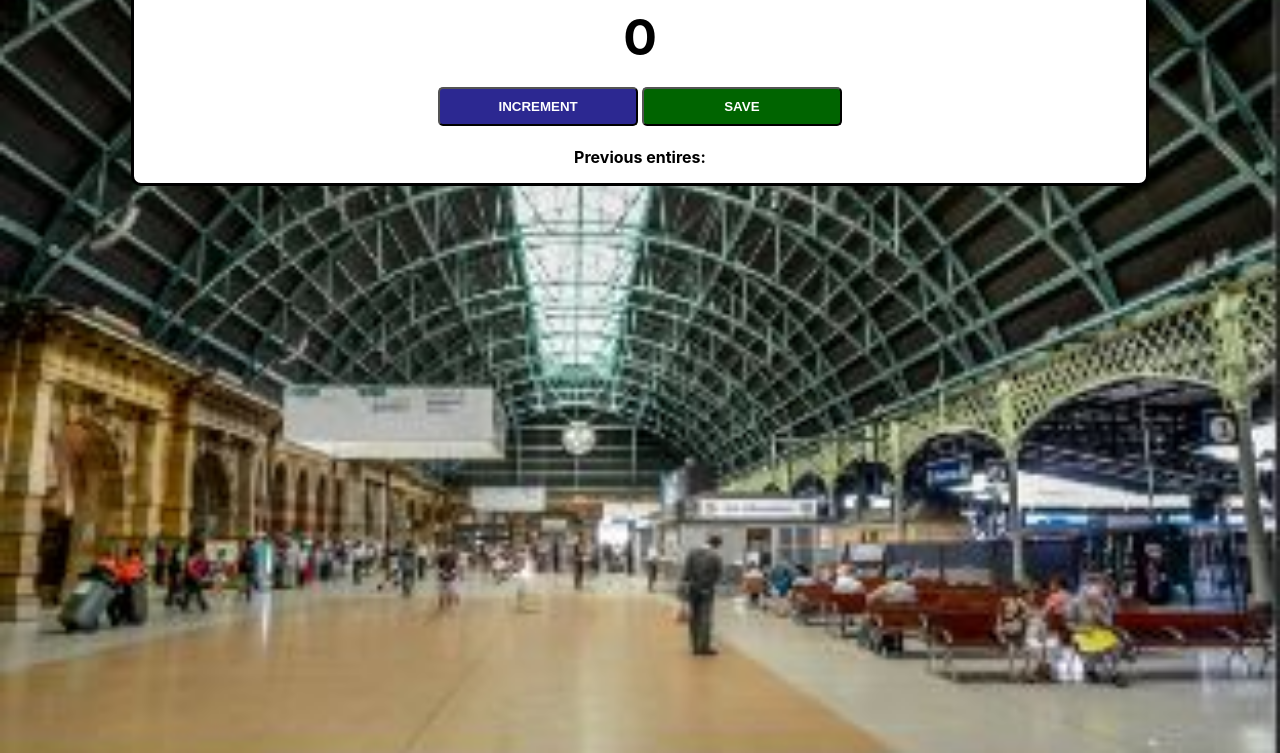
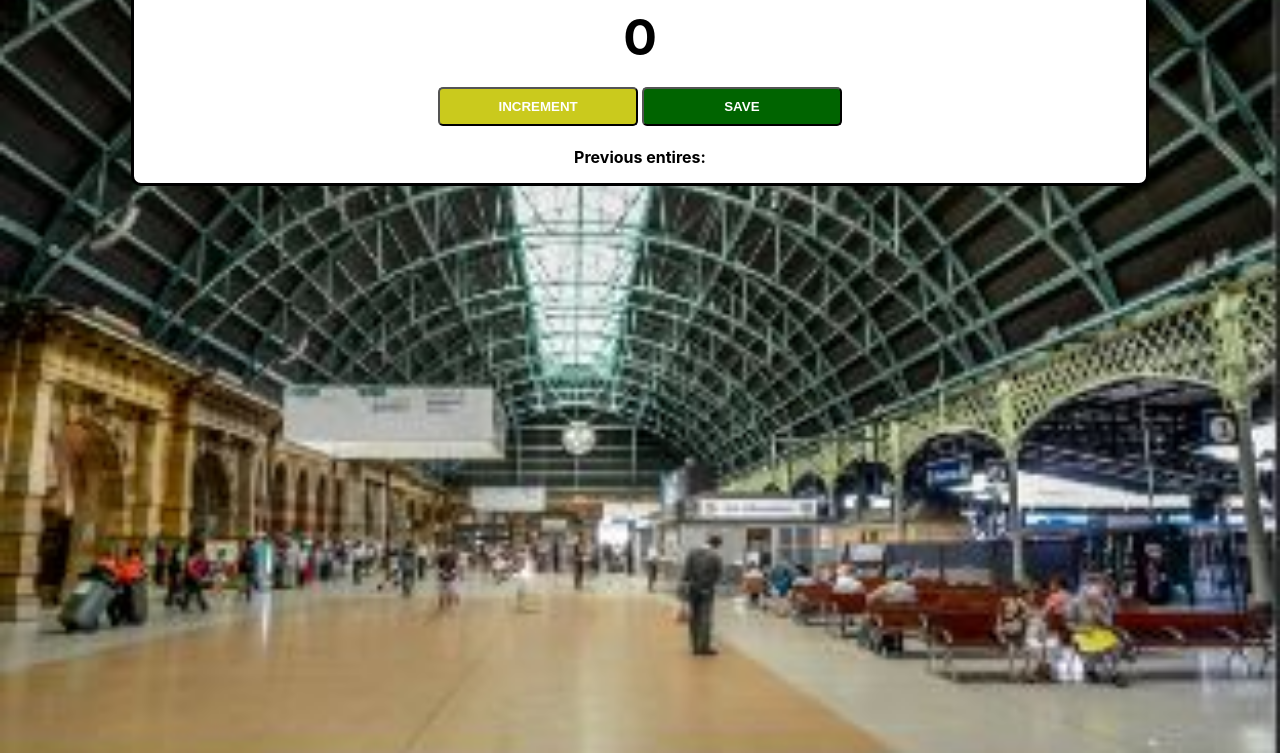
Before and after one commit to gebru-mit/RAW-COUNTER, a plain HTML site: page index.html in a window 1280 px wide. Shown: the part 63-816 px from the top of the page. Drawn offline with Linux system fonts and the light colour scheme.

Commit message:
change color increment btn

```diff
--- a/css/style.css
+++ b/css/style.css
@@ -38,8 +38,9 @@ button {
 }
 
 #increment-btn {
-    background: #2C2891;
+   /* background: #2C2891;*/
    /* background: red;*/
+   background: #caca1d;
 }
 
 #save-btn {
```
